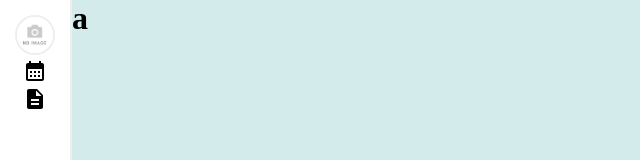
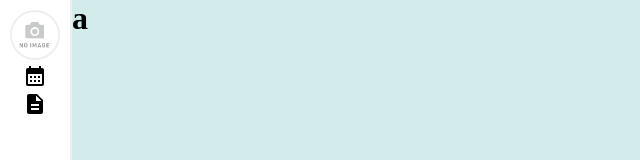
Before and after one commit to Mayu0628/TechRead_NextJS, a Next.js app: page / in a window 1280 px wide. Shown: the top 160 px of the page, without its empty margins (0-640 px from the left). Built offline with nearby package versions, Linux system fonts and the light colour scheme.

Commit message:
chore: Update sidebar module CSS and component styles

```diff
--- a/src/app/components/layouts/Sidebar/Sidebar.module.css
+++ b/src/app/components/layouts/Sidebar/Sidebar.module.css
@@ -3,7 +3,7 @@
   background-color: #ffffff;
   display: flex;
   flex-direction: column;
-  padding: 15px;
+  padding: 10px;
   border-right: 2px solid #eeeeee;
   gap: 18px;
   text-align: center;
@@ -14,9 +14,9 @@
 }
 
 .no_Img {
-  border-radius: 40px;
-  width: 40px;
-  height: 40px;
+  border-radius: 50px;
+  width: 50px;
+  height: 50px;
   object-fit: cover;
   border: 2px solid #eeeeee;
 }
--- a/src/app/components/layouts/Sidebar/Sidebar.tsx
+++ b/src/app/components/layouts/Sidebar/Sidebar.tsx
@@ -2,7 +2,7 @@ import React from "react";
 import Image from "next/image";
 import DescriptionIcon from "@mui/icons-material/Description";
 import SettingsIcon from "@mui/icons-material/Settings";
-import CalendarIcon from "@/features/Event/Calendar/CalendarIcon";
+import CalendarIconComponent from "@/features/Event/Calendar/CalendarIcon";
 import styles from "@/components/layouts/Sidebar/Sidebar.module.css";
 import Noimg from "@/assets/images/noimg.jpeg";
 
@@ -11,11 +11,11 @@ const Sidebar = () => {
     <div className={styles.background}>
       <div>
         <Image src={Noimg} alt="No Image" className={styles.no_Img} />
-        <CalendarIcon />
-        <DescriptionIcon />
+        <CalendarIconComponent />
+        <DescriptionIcon className="icon" />
       </div>
       <div className={styles.under_Icon}>
-        <SettingsIcon />
+        <SettingsIcon className="icon" />
       </div>
     </div>
   );
--- a/src/app/features/Event/Calendar/CalendarIcon.tsx
+++ b/src/app/features/Event/Calendar/CalendarIcon.tsx
@@ -5,7 +5,7 @@ import CalendarMonthIcon from "@mui/icons-material/CalendarMonth";
 import EventDialog from "./component/EventDialog";
 import "@/styles/globals.css";
 
-const CalendarIcon = () => {
+const CalendarIconComponent = () => {
   const [open, setOpen] = useState(false);
 
   const handleClickOpen = () => {
@@ -23,4 +23,4 @@ const CalendarIcon = () => {
   );
 };
 
-export default CalendarIcon;
+export default CalendarIconComponent;
```
